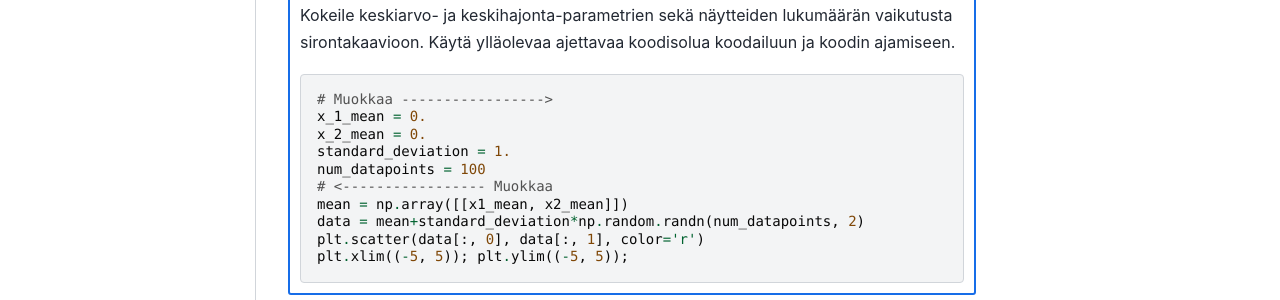
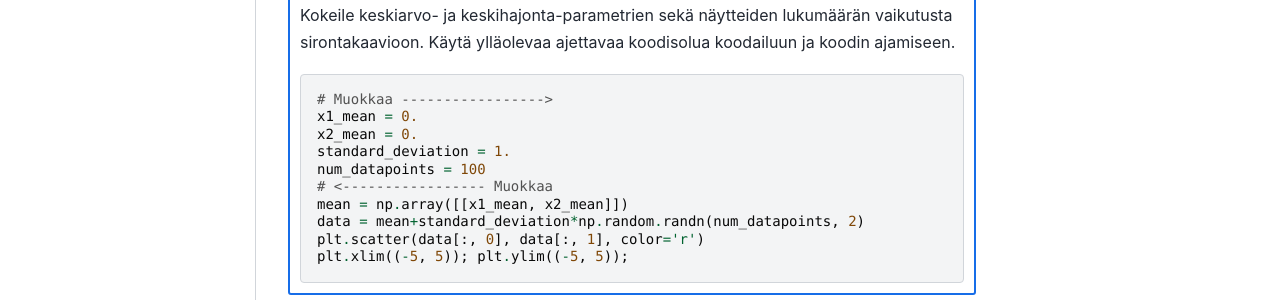
Before and after one commit to luma-lapinamk/luma-pohja, a Jupyter Book: the page built from notebooks/interaktiivinen.md, in a window 1280 px wide and 1357 px high. Shown: the part 905-1205 px from the top of the window. Built offline with Jupyter Book 1.0.4 settings and Sphinx 7.4.7 and the Sphinx Book theme 1.1.4, drawn with Linux system fonts in a browser that asks for light colours.

Commit message:
code example updates, typos corrected

````diff
--- a/notebooks/interaktiivinen.md
+++ b/notebooks/interaktiivinen.md
@@ -95,8 +95,8 @@ ja koodin ajamiseen.
 
 ```ipython3
 # Muokkaa ----------------->
-x_1_mean = 0.
-x_2_mean = 0.
+x1_mean = 0.
+x2_mean = 0.
 standard_deviation = 1.
 num_datapoints = 100
 # <----------------- Muokkaa
@@ -116,8 +116,8 @@ ja koodin ajamiseen.
 
 ```ipython3
 # Muokkaa ----------------->
-x_1_mean = 0.
-x_2_mean = 0.
+x1_mean = 0.
+x2_mean = 0.
 standard_deviation = 1.
 num_datapoints = 100
 # <----------------- Muokkaa
````
